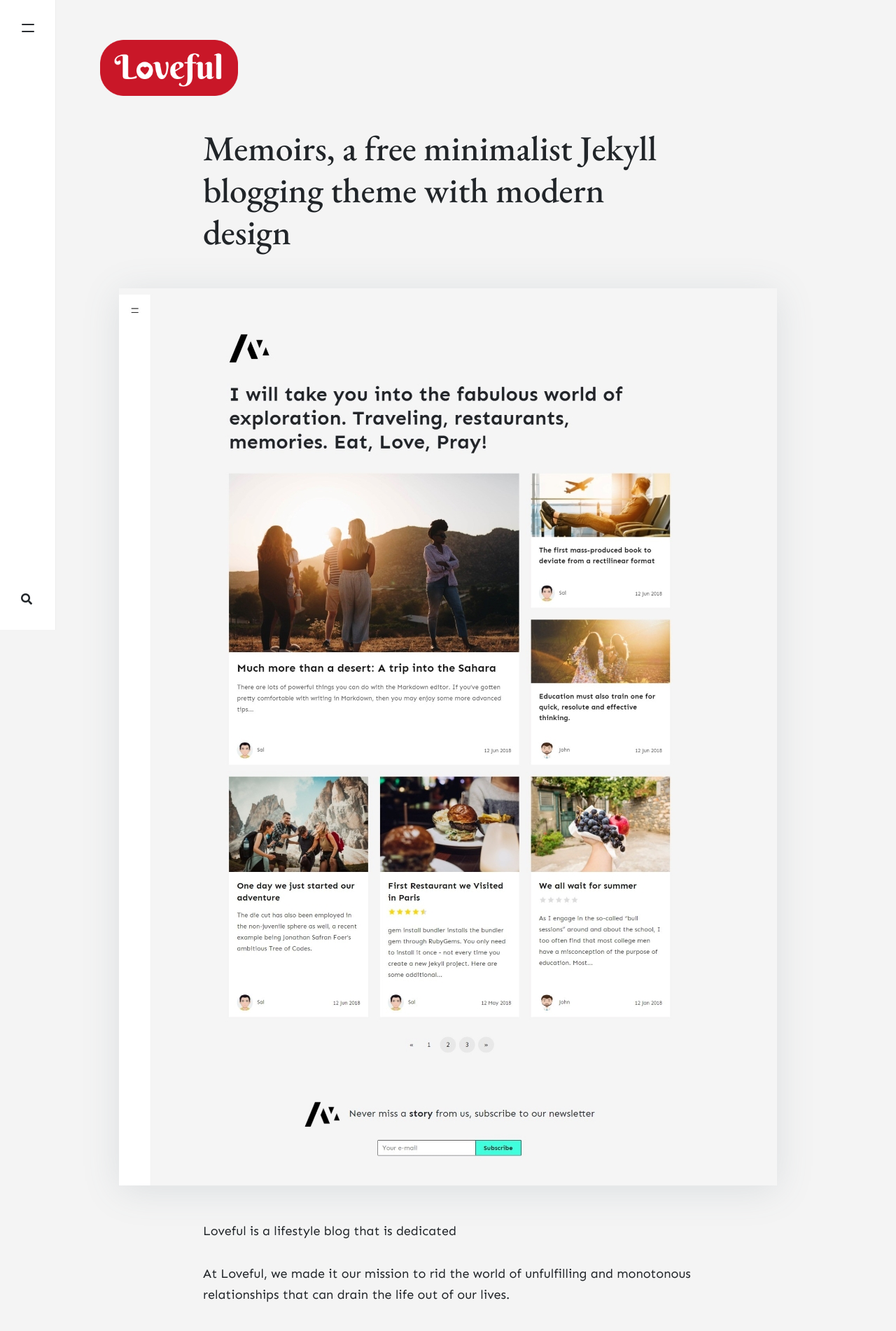
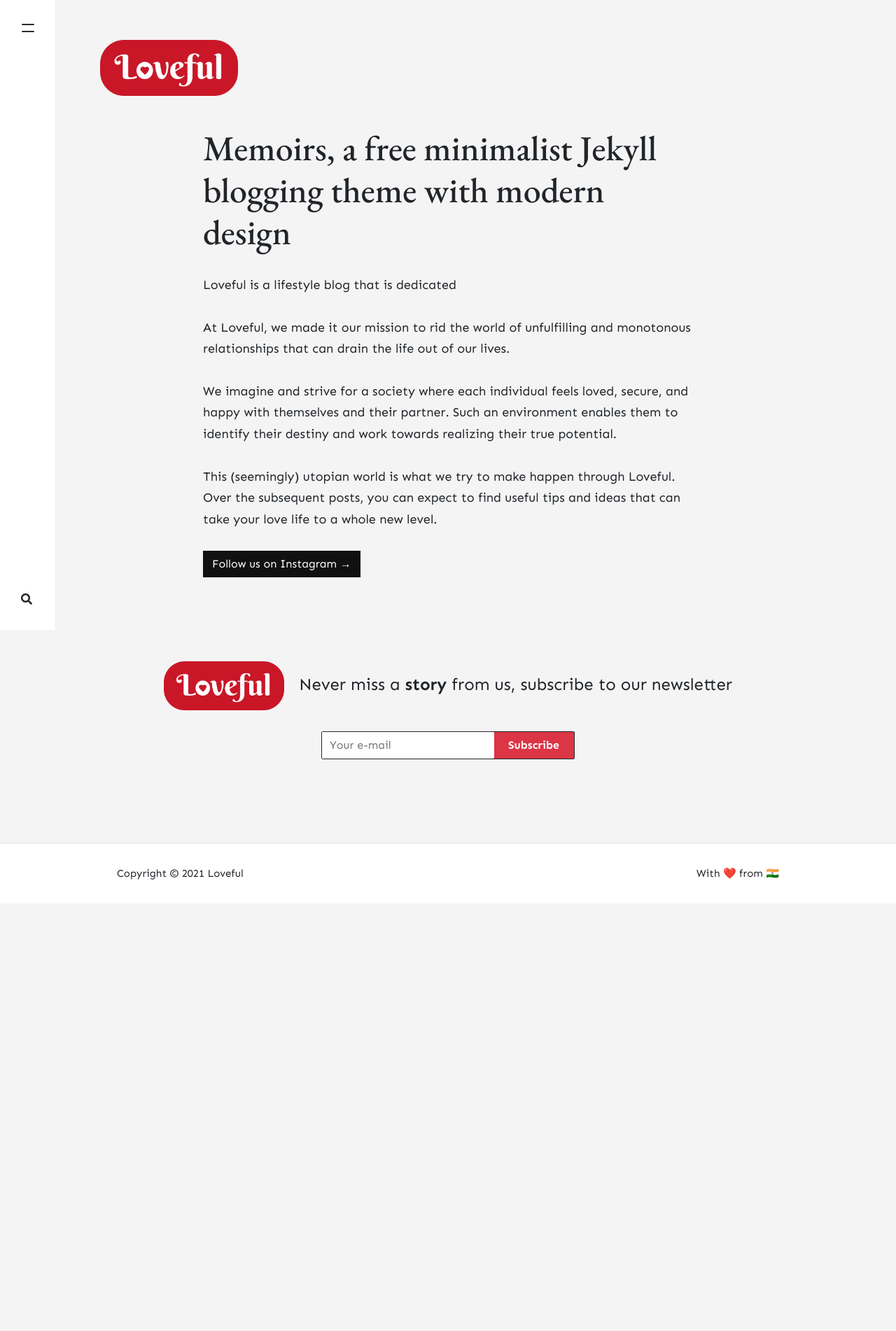
Before and after one commit to stackbit-projects/happy-zebra-28bc2, a Jekyll site: the page built from _pages/about.md, in a window 1280 px wide. Shown: the top 1902 px of the page at 70% size. Built offline with Jekyll 4.4.1, drawn with Linux system fonts in a browser that asks for light colours; nearby versions of some CDN libraries; comment, search, counter and statistics services are not loaded; after the commit the page ends 1291 px from its top, so only the background shows below that.

Commit message:
about.md: changed

```diff
--- a/_pages/about.md
+++ b/_pages/about.md
@@ -3,7 +3,7 @@
 title: Memoirs, a free minimalist Jekyll blogging theme with modern design
 permalink: /about
 comments: false
-image: assets/images/screenshot.jpg
+
 imageshadow: true
 ---
 
```
